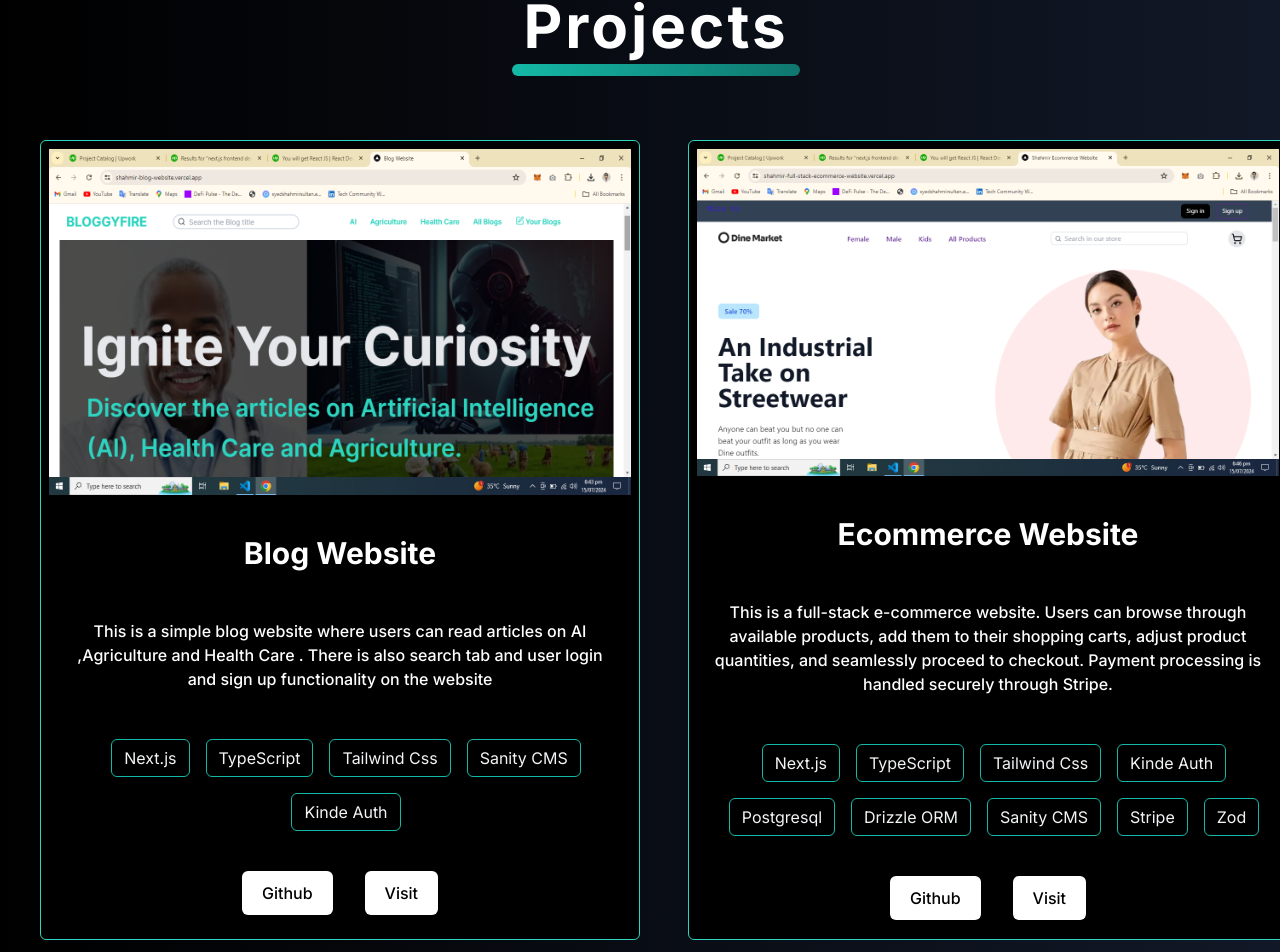
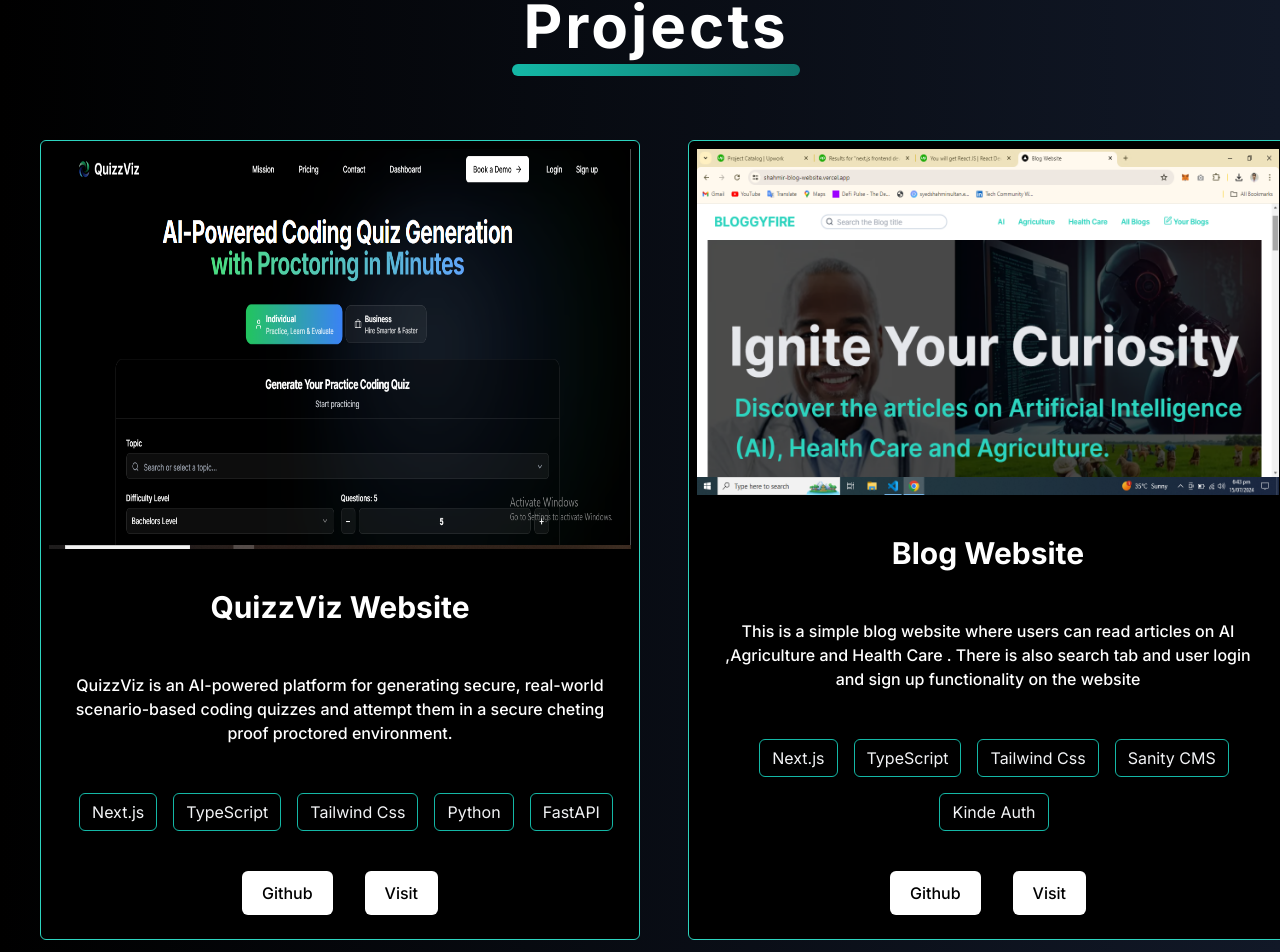
Before and after one commit to syedshahmirsultan/Headstarter-Project1, a Next.js app: page / in a window 1280 px wide. Shown: the part 3148-4100 px from the top of the page. Built offline with nearby package versions, Linux system fonts and the light colour scheme.

Commit message:
Update data.ts

```diff
--- a/data.ts
+++ b/data.ts
@@ -32,7 +32,14 @@ export default skillsData;
 
 
 export const websiteDetails = [
-
+    {
+        imageUrl:"/images/QuizzViz.png" ,
+        title:"QuizzViz Website",
+        technologiesUsed:["Next.js" ,"TypeScript","Tailwind Css","Python","FastAPI"],
+        githubUrl:"https://quizzviz.com/",
+        demoUrl: "https://quizzviz.com/",
+        description:" QuizzViz is an AI-powered platform for generating secure, real-world scenario-based coding quizzes and attempt them in a secure cheting proof proctored environment."
+      },
     {
         imageUrl:"/images/blogWebsite.png" ,
         title:"Blog  Website",
```
